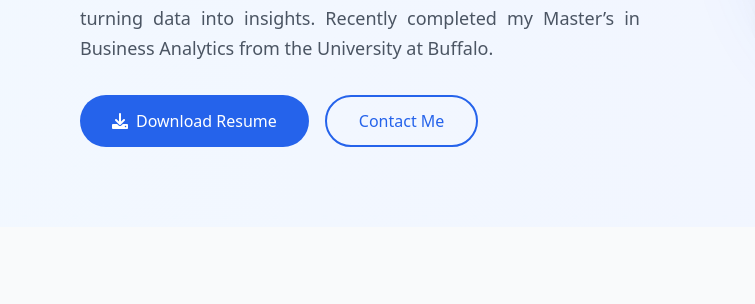
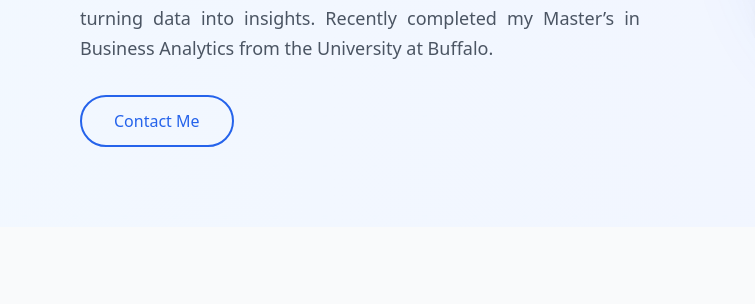
Before and after one commit to abhishek-harihar/abhishek-harihar.github.io, a plain HTML site: page index.html in a window 1280 px wide. Shown: the part 409-713 px from the top of the page, 0-755 px from the left. Drawn offline with nearby package versions, Linux system fonts and the light colour scheme; files that its build step writes are made by us from their sources.

Commit message:
Update index.html

```diff
--- a/index.html
+++ b/index.html
@@ -159,8 +159,8 @@
                         Data analyst with 3+ years of experience, passionate about turning data into insights. Recently completed my Master’s in Business Analytics from the University at Buffalo.</span>
                     </p>
                     <div class="flex space-x-4">
-                        <a href="assets/docs/Abhishek Harihar Resume - Analytics.pdf" class="px-8 py-3 bg-blue-600 dark:bg-blue-500 text-white rounded-full hover:bg-blue-700 dark:hover:bg-blue-600 transition flex items-center">
-                            <i class="fas fa-download mr-2"></i> Download Resume
+<!--                         <a href="assets/docs/Abhishek Harihar Resume - Analytics.pdf" class="px-8 py-3 bg-blue-600 dark:bg-blue-500 text-white rounded-full hover:bg-blue-700 dark:hover:bg-blue-600 transition flex items-center">
+                            <i class="fas fa-download mr-2"></i> Download Resume -->
                         </a>
                         <a href="#contact" class="px-8 py-3 border-2 border-blue-600 dark:border-blue-500 text-blue-600 dark:text-blue-400 rounded-full hover:bg-blue-600 dark:hover:bg-blue-500 hover:text-white transition">
                             Contact Me
```
